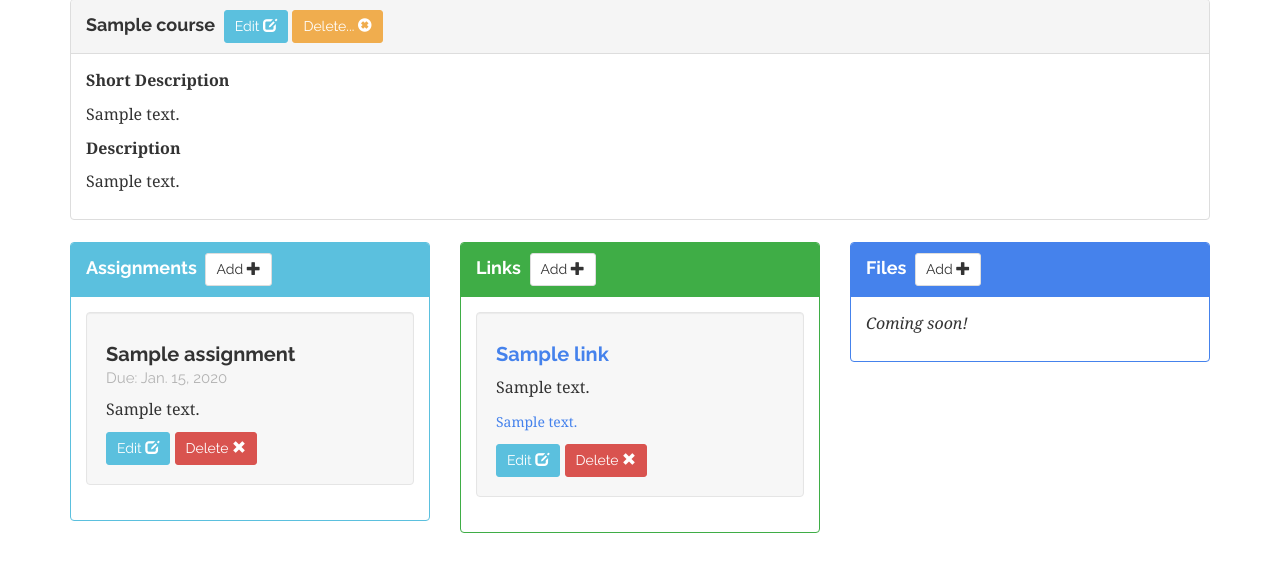
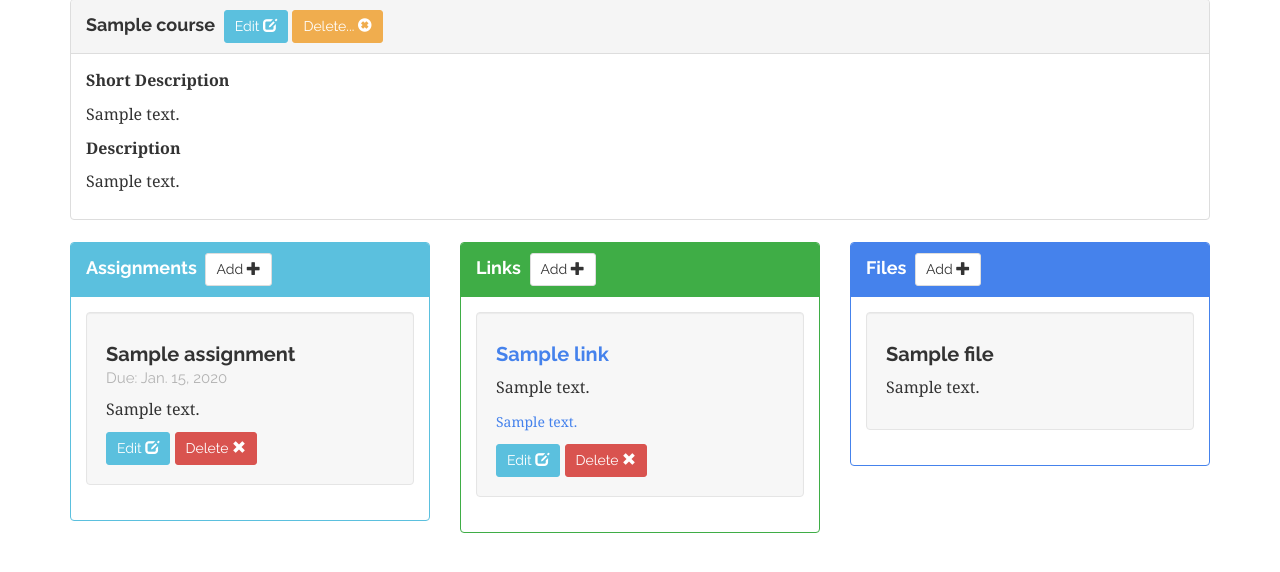
Before and after one commit to terabyte128/sloth-pages, a Django app: page /edit_course/1/ in a window 1280 px wide. Shown: the part 152-724 px from the top of the page. Run offline with Django 3.2, Linux system fonts and the light colour scheme; a user stored in the database is signed in; tables that the repository leaves empty hold one stand-in row (values such as "Sample post"); some libraries are stand-ins or nearby versions.

Commit message:
file upload?

```diff
--- a/transfusion/admin.py
+++ b/transfusion/admin.py
@@ -1,9 +1,10 @@
 from django.contrib import admin
 
 # Register your models here.
-from transfusion.models import TeacherProfile, Course, Assignment, Link
+from transfusion.models import TeacherProfile, Course, Assignment, Link, File
 
 admin.site.register(TeacherProfile)
 admin.site.register(Course)
 admin.site.register(Assignment)
 admin.site.register(Link)
+admin.site.register(File)
--- a/transfusion/models.py
+++ b/transfusion/models.py
@@ -48,3 +48,14 @@ class Link(models.Model):
 
     def __str__(self):
         return self.name + " (" + self.course.name + ")"
+
+
+class File(models.Model):
+    course = models.ForeignKey(Course)
+    name = models.TextField()
+    description = models.TextField(blank=True, null=True)
+    filename = models.TextField()
+    path = models.TextField()
+
+    def __str__(self):
+        return self.name + " (" + self.course.name + ")"
--- a/transfusion/templates/transfusion/edit_course.html
+++ b/transfusion/templates/transfusion/edit_course.html
@@ -99,10 +99,19 @@
         <div class="col-md-4">
             <div class="panel panel-primary">
                 <div class="panel-heading">
-                    <h3 class="panel-title">Files &nbsp;<button onclick="alert('not yet implemented!!');" class="btn btn-default btn-sm">Add <span class="glyphicon glyphicon-plus"></span></button></h3>
+                    <h3 class="panel-title">Files &nbsp;<button onclick="window.location='{% url 'transfusion:add_file' course_id=course.id %}';" class="btn btn-default btn-sm">Add <span class="glyphicon glyphicon-plus"></span></button></h3>
                 </div>
                 <div class="panel-body">
-                    <p><i>Coming soon!</i></p>
+                    {% if files %}
+                        {% for file in files %}
+                            <div class="well">
+                                <h4>{{ file.name }}</h4>
+                                <p>{{ file.description|safe }}</p>
+                            </div>
+                        {% endfor %}
+                    {% else %}
+                        <h4>No files exist. </h4>
+                    {% endif %}
                 </div>
             </div>
         </div>
--- a/transfusion/urls.py
+++ b/transfusion/urls.py
@@ -33,6 +33,9 @@ urlpatterns = patterns(
     url(r'^edit_course/(?P<course_id>[0-9]+)/edit_link/(?P<link_id>[0-9]+)/$', views.edit_link, name='edit_link'),
     url(r'^edit_course/(?P<course_id>[0-9]+)/delete_link/(?P<link_id>[0-9]+)/$', views.delete_link, name='delete_link'),
 
+    url(r'^edit_course/(?P<course_id>[0-9]+)/add_file/$', views.add_file, name='add_file'),
+    #url(r'^edit_course/(?P<course_id>[0-9]+)/edit_link/(?P<link_id>[0-9]+)/$', views.edit_link, name='edit_link'),
+    #url(r'^edit_course/(?P<course_id>[0-9]+)/delete_link/(?P<link_id>[0-9]+)/$', views.delete_link, name='delete_link'),
 
     url(r'^preferences/$', views.preferences, name='preferences'),
     url(r'^preferences/password/$', views.change_password, name='change_password'),
@@ -40,5 +43,8 @@ urlpatterns = patterns(
     url(r'^delete/$', views.delete_things, name='delete_things'),
 
     url('^students/$', TemplateView.as_view(template_name='transfusion/for_students.html'), name="for_students"),
-    url('^teachers/$', TemplateView.as_view(template_name='transfusion/for_teachers.html'), name="for_teachers")
+    url('^teachers/$', TemplateView.as_view(template_name='transfusion/for_teachers.html'), name="for_teachers"),
+
+    url(r'download_file/(?P<file_id>[0-9]+)/$', views.download_file, name='download_file'),
+
 )
--- a/transfusion/views.py
+++ b/transfusion/views.py
@@ -1,3 +1,4 @@
+import os
 from django.contrib.auth import authenticate, login, logout
 from django.contrib.auth.decorators import login_required
 from django.contrib.auth.models import User
@@ -6,11 +7,13 @@ from django.core.exceptions import ValidationError
 from django.core.urlresolvers import reverse
 from django.db.models.query_utils import Q
 from django.db.utils import IntegrityError
-from django.http.response import HttpResponseRedirect
+from django.http.response import HttpResponseRedirect, HttpResponse
 from django.shortcuts import render
 
 # Create your views here.
-from transfusion.models import Course, Assignment, Link, TeacherProfile
+from django.utils.encoding import smart_str
+from transfusion.models import Course, Assignment, Link, TeacherProfile, File
+from transfusion_v2.settings import BASE_DIR, MEDIA_ROOT
 
 
 def index(request):
@@ -120,12 +123,14 @@ def edit_course(request, course_id):
 
     assignments = course.assignment_set.order_by('-due_date')
     links = course.link_set.order_by('-id')
+    files = course.file_set.order_by('-id')
 
 
     context = {
         'course': course,
         'assignments': assignments,
         'links': links,
+        'files': files
     }
 
     return render(request, 'transfusion/edit_course.html', context)
@@ -456,6 +461,65 @@ def delete_things(request):
         return HttpResponseRedirect(reverse('transfusion:index'))
 
 
+@login_required
+def add_file(request, course_id):
+
+    try:
+        course = Course.objects.get(id=course_id, user=request.user)
+
+    except Course.DoesNotExist:
+        messages.warning(request, "This course does not exist.")
+        return HttpResponseRedirect(reverse('transfusion:index'))
+
+    if request.method == "POST":
+        name = request.POST.get('name')
+        description = request.POST.get('description')
+        file = request.FILES.get('file')
+
+        folder = request.user.username + '/' + str(course.id)
+        full_path = os.path.join(MEDIA_ROOT, folder)
+
+        try:
+            os.makedirs(full_path)
+        except:
+            pass
+
+        with open(os.path.join(full_path, file.name), 'wb+') as destination:
+            for chunk in file.chunks():
+                destination.write(chunk)
+
+        file = File(name=name, description=description, filename=file.name, path=full_path, course=course)
+
+        file.save()
+
+        messages.success(request, "File added.")
+
+        return HttpResponseRedirect(reverse('transfusion:edit_course', kwargs={'course_id': course.id}))
+
+    else:
+
+        context = {
+            'course': course
+        }
+        return render(request, 'transfusion/add_file.html', context)
+
+
+def download_file(request, file_id):
+
+    try:
+        file = File.objects.get(id=file_id)
+    except File.DoesNotExist:
+        messages.error(request, "File does not exist.")
+        return HttpResponseRedirect(reverse('transfusion:index'))
+
+    response = HttpResponse(content_type='application/force-download')
+    response['Content-Disposition'] = 'attachment; filename=%s' % smart_str(file.filename)
+    response['X-Sendfile'] = smart_str(file.path)
+    # It's usually a good idea to set the 'Content-Length' header too.
+    # You can also set any other required headers: Cache-Control, etc.
+    return response
+
+
 def create_account(request):
 
     if request.method == "POST":
--- a/transfusion_v2/settings.py
+++ b/transfusion_v2/settings.py
@@ -130,3 +130,6 @@ try:
     from .local_settings import *
 except ImportError:
     pass
+
+MEDIA_ROOT = os.path.join(BASE_DIR, 'media')
+MEDIA_URL = '/media/'
```
Also changed, not shown: media/sam/6/KeyCheck.py (added, +30 -0 lines), transfusion/templates/transfusion/add_file.html (added, +64 -0 lines), transfusion/migrations/0005_file.py (added), transfusion/migrations/0006_file_path.py (added).
